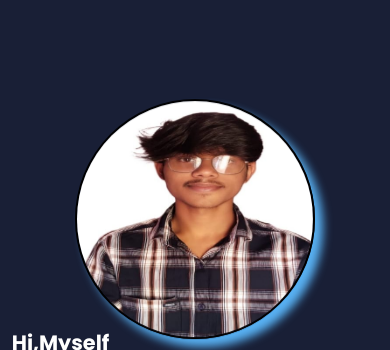
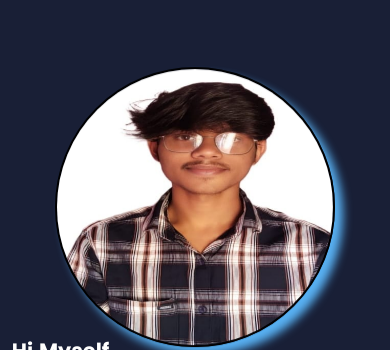
Before and after one commit to sudharsansiva/portfolio, a plain HTML site: page index.html in a window 390 px wide. Shown: the part 61-411 px from the top of the page. Drawn offline with nearby package versions, Linux system fonts and the light colour scheme.

Commit message:
Update style.css

```diff
--- a/style.css
+++ b/style.css
@@ -499,9 +499,9 @@ footer {
     }
 
     .home-img img {
-        width: 30rem;
-        height: 30rem;
-        margin-top: 4rem;
+        width: 35rem;
+        height: 35rem;
+        margin-top: 2rem;
     }
 
     .about {
@@ -531,11 +531,11 @@ footer {
 @media (max-width:617px) {
     .home-img img {
         width: 80wh;
-        margin-top: 8rem;
+        margin-top: 4rem;
     }
 
     .about-img img {
-        margin-top: 10rem;
+        margin-top: 8rem;
     }
 
 }
```
